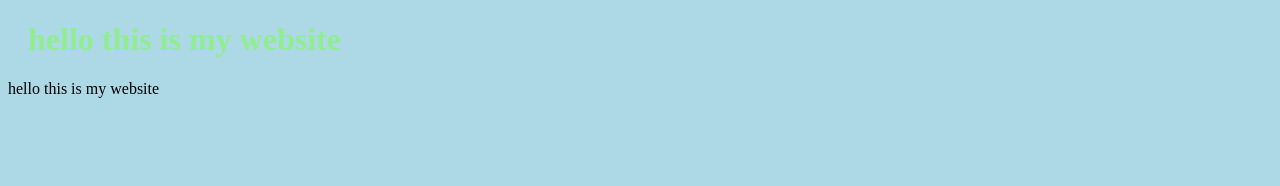
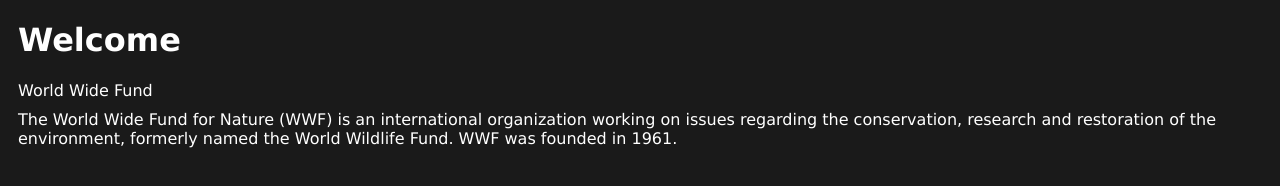
Before and after one commit to Kolong-Kasur/coba-dulu-git, a plain HTML site: page index.html in a window 1280 px wide. Drawn offline with Linux system fonts and the light colour scheme.

Commit message:
melakukan perubahan baris kode di index.html dan style.css

```diff
--- a/index.html
+++ b/index.html
@@ -8,7 +8,15 @@
     <title>Home Page</title>
 </head>
 <body>
-    <h1>hello this is my website</h1>
-    <p>hello this is my website</p>
+    <h1>Welcome</h1>
+    <section>
+        <div id="head-section-1">
+            World Wide Fund
+        </div>
+        <p>The World Wide Fund for Nature (WWF) is an international organization working on issues regarding the conservation,
+            research and restoration of the environment,
+            formerly named the World Wildlife Fund.
+            WWF was founded in 1961.</p>
+    </section>
 </body>
 </html>
--- a/style.css
+++ b/style.css
@@ -1,8 +1,23 @@
 body {
-    background-color: lightblue;
+    background-color: rgb(26, 26, 26);
 }
 
 h1 {
-    color: lightgreen;
-    margin-left: 20px;
+    color: white;
+    margin-left: 10px;
+    font-family: Verdana, Geneva, Tahoma, sans-serif;
 }
+
+#head-section-1 {
+    text-align: left;
+    margin: 10px;
+    font-family: Verdana, Geneva, Tahoma, sans-serif;
+    color: white;
+}
+
+p {
+    margin: 10px;
+    text-align: left;
+    font-family: Verdana, Geneva, Tahoma, sans-serif;
+    color: white;
+}
```
